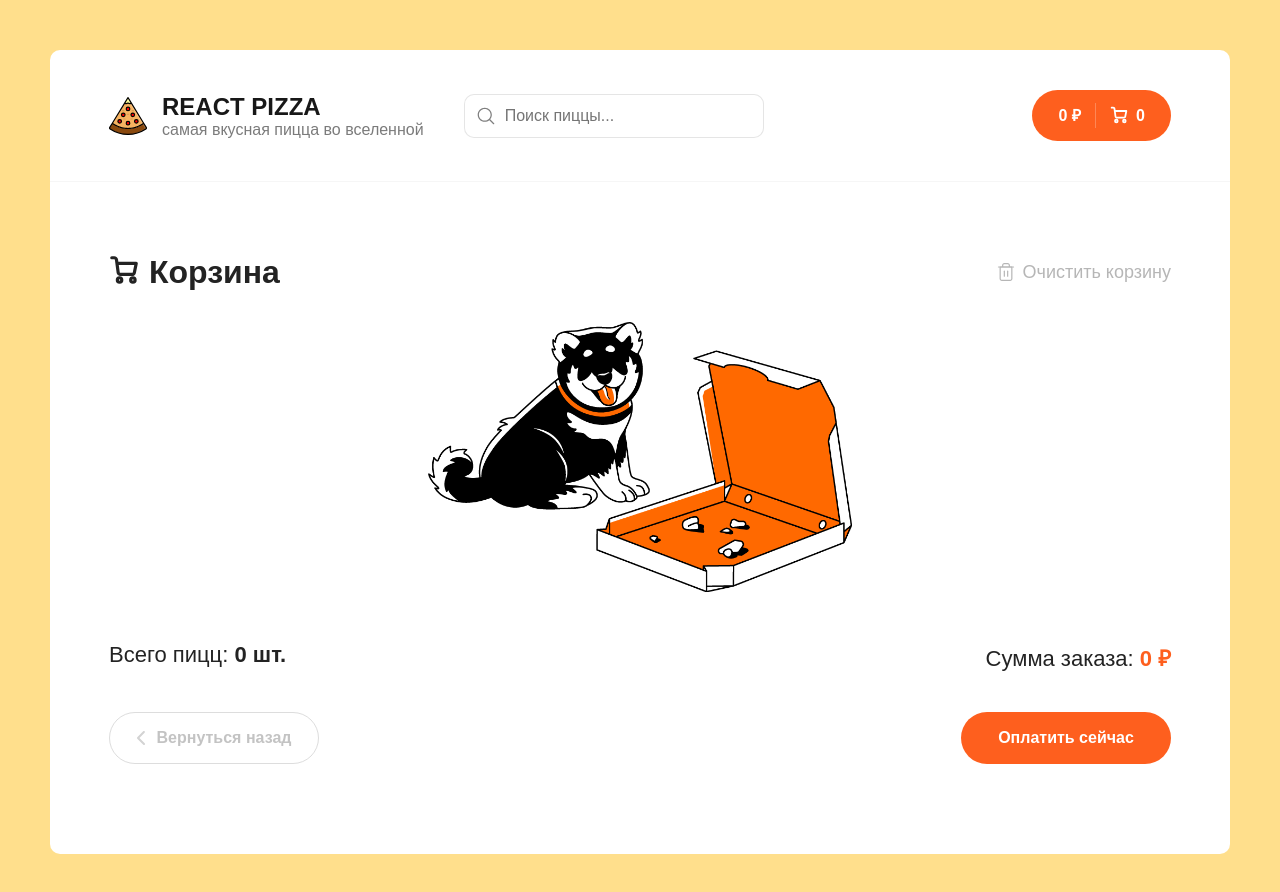
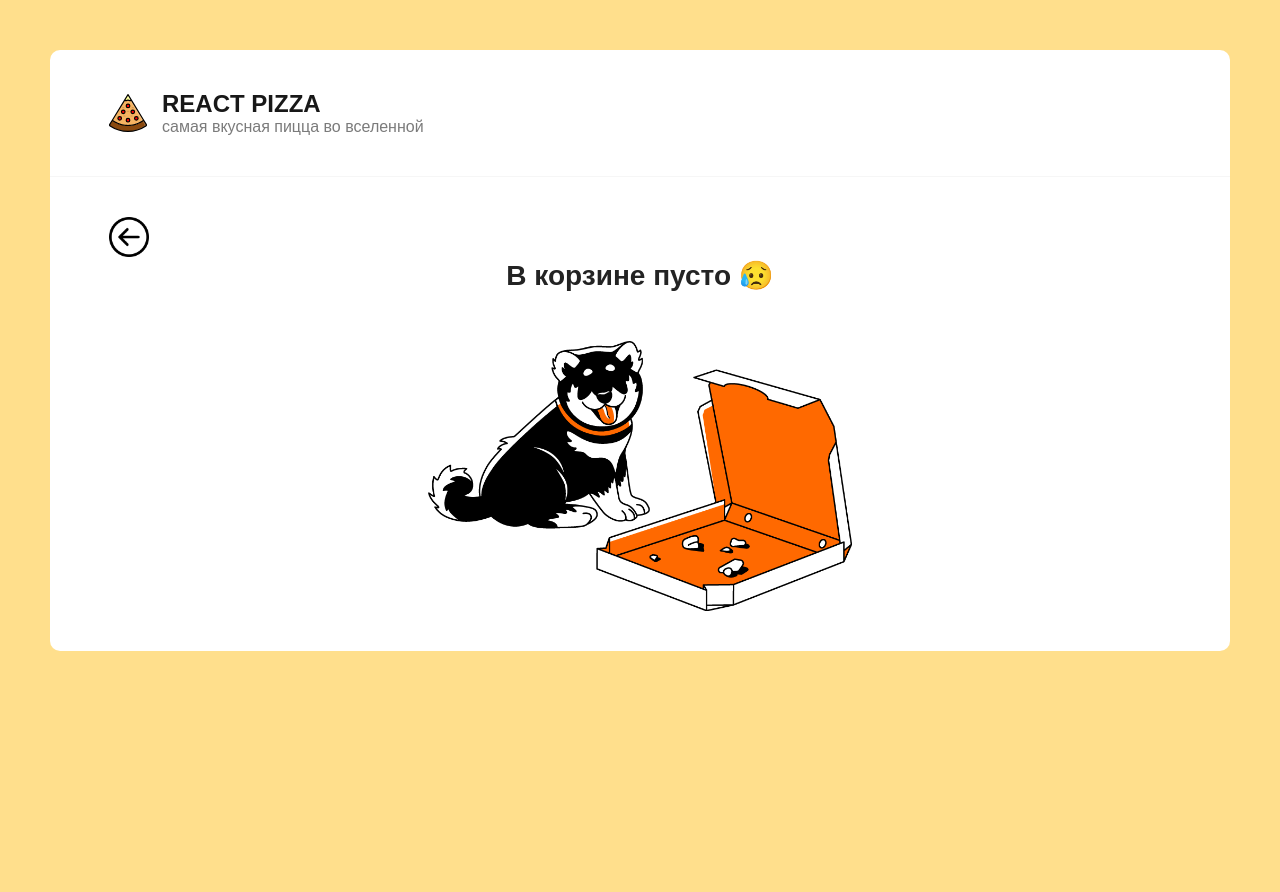
Before and after one commit to sulsanzhar/react-pizza, a React (Vite) app: page /Cart in a window 1280 px wide. Shown: the top 892 px of the page. After the commit the page ends 800 px from the top, so only its background shows below. Built offline with nearby package versions, Linux system fonts and the light colour scheme.

Commit message:
Now the pizza search component and the cart are displayed only on the main page and on the cart page, if there is no pizza, then the corresponding page will be displayed

```diff
--- a/src/components/Header.tsx
+++ b/src/components/Header.tsx
@@ -1,10 +1,11 @@
 import logoSvg from '../../public/pizza-logo.svg';
-import { Link } from "react-router-dom";
+import { Link, useLocation } from "react-router-dom";
 import Search from "./Search/index";
 import { useAppSelector } from "../redux/store.ts";
 
 function Header() {
     const { cartItems, totalPrice } = useAppSelector(state => state.cart)
+    const { pathname } = useLocation();
 
     return (
         <div className="header">
@@ -17,8 +18,9 @@ function Header() {
                             <p>самая вкусная пицца во вселенной</p>
                         </div>
                     </Link>
-                    <Search />
+                    {pathname == "/" && (<Search />)}
                 </div>
+                {pathname == "/" && (
                   <div className="header__cart">
                       <Link to={"/Cart"} className="button button--cart">
                           <span>{totalPrice} ₽</span>
@@ -55,6 +57,7 @@ function Header() {
                           <span>{cartItems.items.length}</span>
                       </Link>
                   </div>
+                )}
             </div>
         </div>
     );
--- a/src/pages/Cart.tsx
+++ b/src/pages/Cart.tsx
@@ -1,9 +1,10 @@
-import {useNavigate} from "react-router-dom";
+import { useNavigate } from "react-router-dom";
 import { onClearCart } from "../redux/slices/cartSlice";
 import CartBlock from "../components/CartBlock";
-import {useAppDispatch, useAppSelector} from "../redux/store.ts";
+import { useAppDispatch, useAppSelector } from "../redux/store.ts";
 import EmptyImage from '../assets/img/empty.png';
 import { TPizza } from "../components/PizzaBlock";
+import ArrowBack from '../assets/img/back.png';
 
 const Cart = () => {
   const navigate = useNavigate();
@@ -12,6 +13,8 @@ const Cart = () => {
 
   return (
     <div className="container container-card">
+      {
+        cartItems.items.length ? (
           <div className="cart">
             <div className="cart__top">
               <h2 className="content__title">
@@ -46,7 +49,6 @@ const Cart = () => {
             </div>
             <div className="content__items">
               {
-            cartItems.items.length ? (
                 cartItems.items.map((item: TPizza) => (
                   <CartBlock
                     key={item.id + item.size}
@@ -58,9 +60,6 @@ const Cart = () => {
                     price={item.price}
                   />
                 ))
-            ) : (
-              <img style={{display: "flex", margin: "0 auto", width: '40%'}} src={EmptyImage} alt="empty-image" />
-            )
               }
             </div>
             <div className="cart__bottom">
@@ -83,6 +82,16 @@ const Cart = () => {
               </div>
             </div>
           </div>
+        ) : (
+          <>
+            <button style={{backgroundColor: 'transparent', border: 'none'}} onClick={() => navigate(-1)}>
+              <img style={{ width: 40, cursor: "pointer" }} src={ArrowBack} alt="back-arrow" />
+            </button>
+            <h2 style={{ textAlign: "center", marginBottom: "50px" }}>В корзине пусто 😥</h2>
+            <img style={{ display: "flex", margin: "0 auto", width: "40%" }} src={EmptyImage} alt="empty-image" />
+          </>
+        )
+      }
     </div>
   );
 };
```
Also changed, not shown: src/assets/img/back.png (added). Lines whose indentation alone changed are shown as unchanged.
